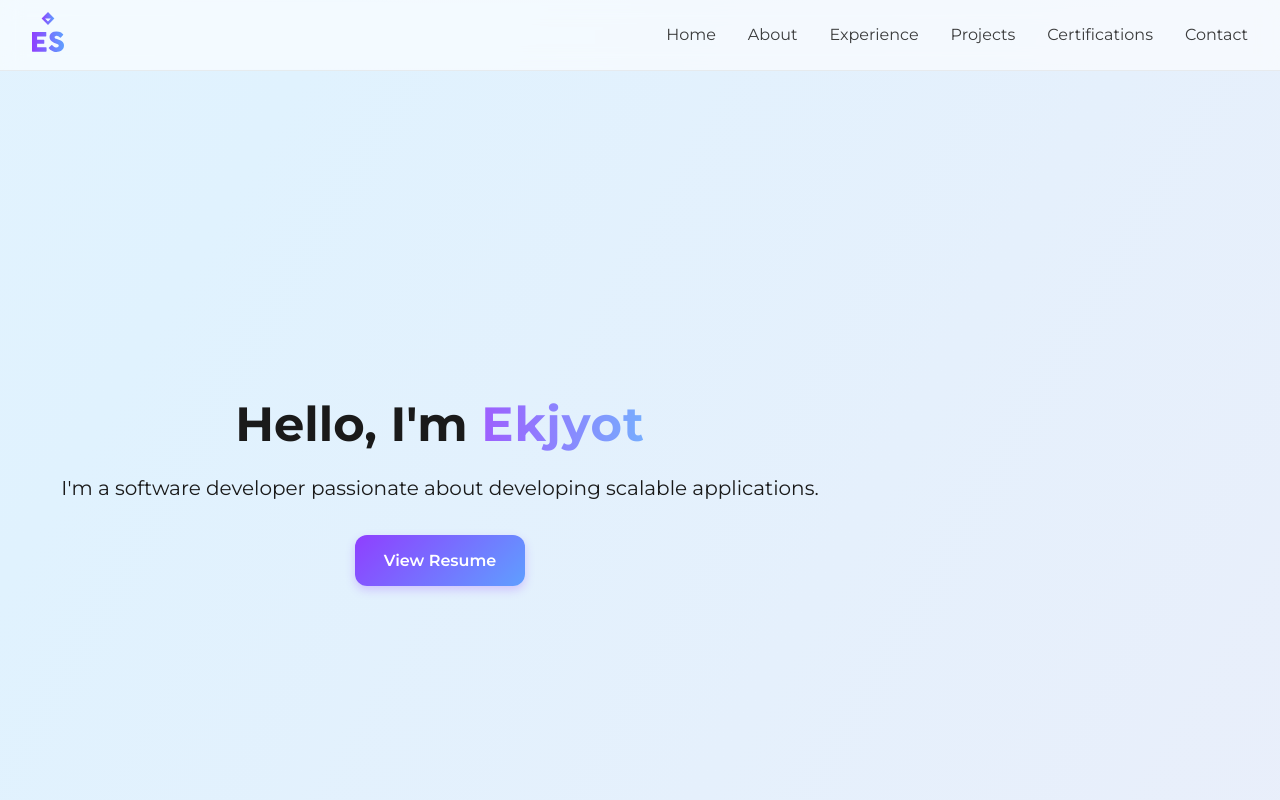
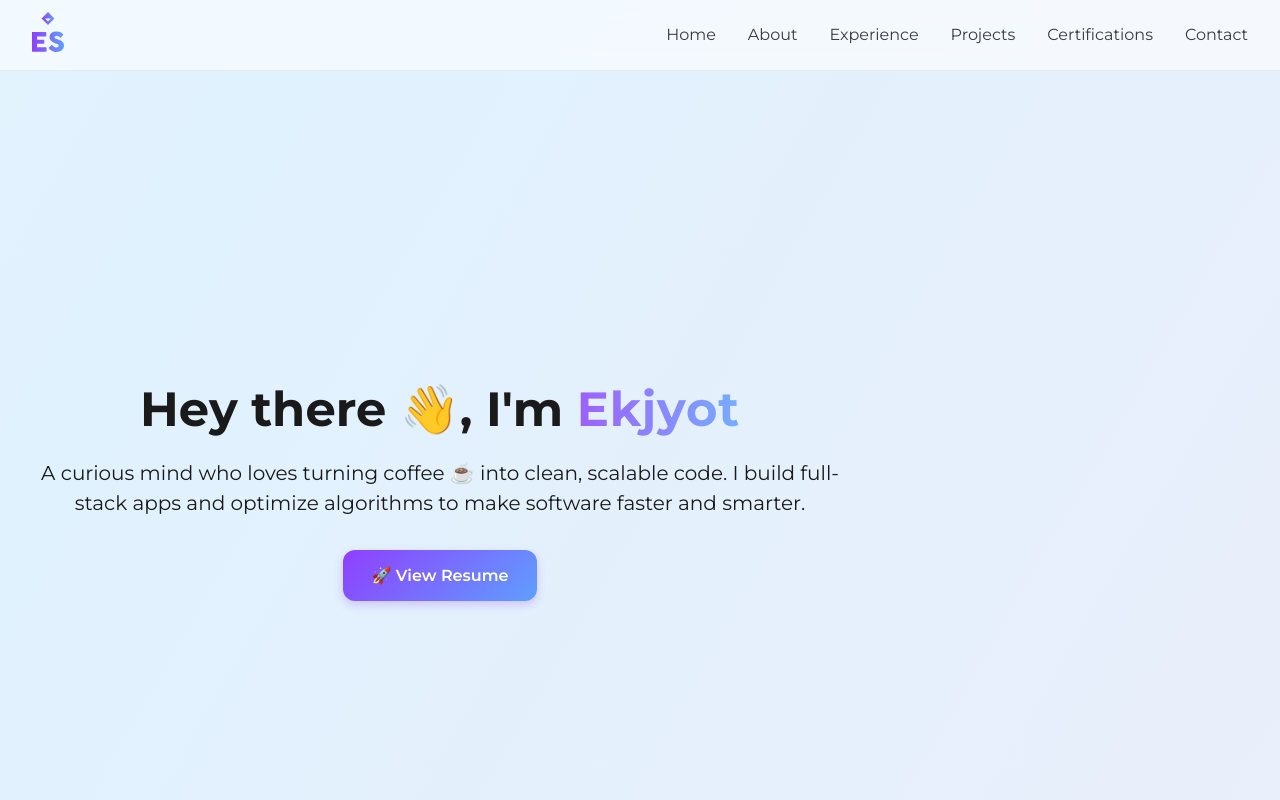
Before and after one commit to ekjyotshinh/portfolio, a React (Vite) app: page / in a window 1280 px wide. Shown: the top 800 px of the page. Built offline with nearby package versions, Linux system fonts and the light colour scheme.

Commit message:
style: update hero section text for improved engagement and clarity

```diff
--- a/src/components/Hero/Hero.jsx
+++ b/src/components/Hero/Hero.jsx
@@ -6,18 +6,19 @@ function Hero() {
     <SectionContainer id="hero" className="hero-bg">
       <div className="hero-content">
         <h1>
-          Hello, I'm <span className="highlight">Ekjyot</span>
+          Hey there 👋, I'm <span className="highlight">Ekjyot</span>
         </h1>
         <p>
-          I'm a software developer passionate about developing scalable
-          applications.
+          A curious mind who loves turning coffee ☕ into clean, scalable code.
+          I build full-stack apps and optimize algorithms to make software
+          faster and smarter.
         </p>
         <a
           href="https://drive.google.com/file/d/1ifi4uxJcXVwBR5o7irkyWukOUk4Jl0ZC/view?usp=drive_link"
           className="hero-btn"
           target="_blank"
           rel="noreferrer">
-          View Resume
+          🚀 View Resume
         </a>
       </div>
     </SectionContainer>
```
